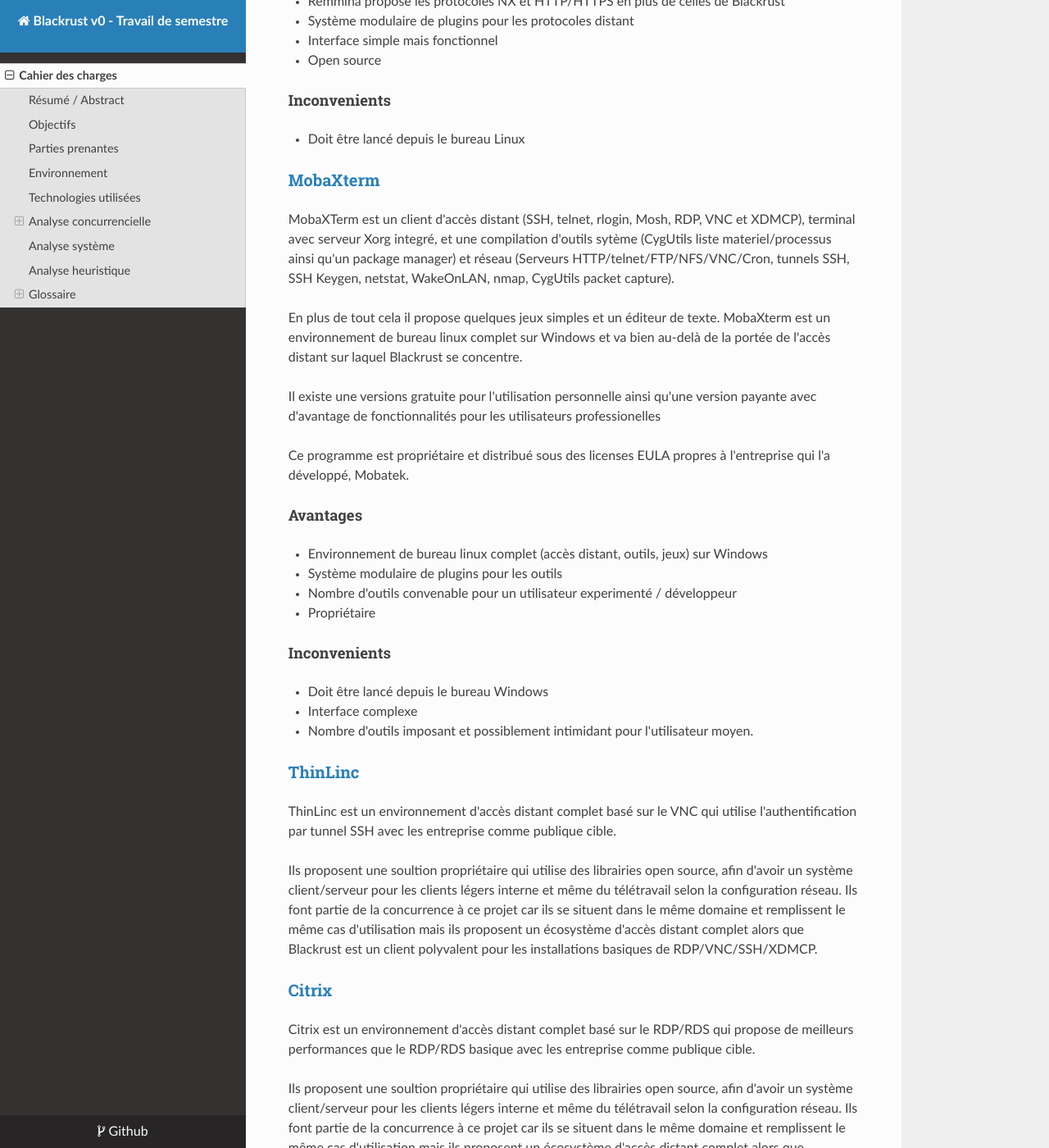
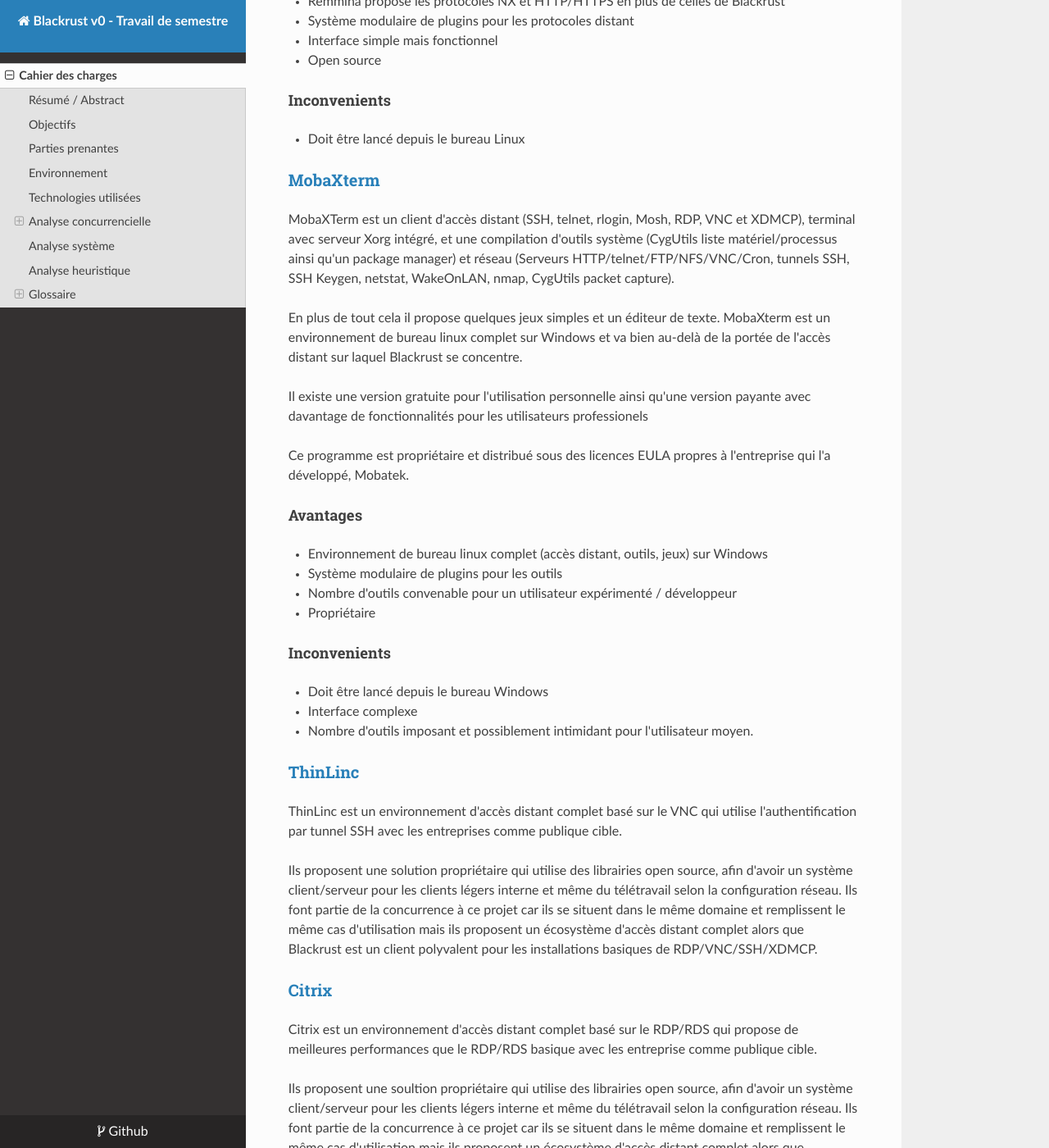
Before and after one commit to DylanUpchr/Blackrust, an MkDocs documentation site: the page built from docs/index.md, in a window 1280 px wide and 1400 px high, scrolled down 2415 px. Shown: the whole window at 82% size. Built offline with MkDocs 1.6.1, drawn with Linux system fonts in a browser that asks for light colours; nearby versions of some CDN libraries; some of the changed text lies outside the part shown.

Commit message:
Spellchecked CdC

```diff
--- a/docs/index.md
+++ b/docs/index.md
@@ -71,18 +71,18 @@
 - Doit être lancé depuis le bureau Linux
 
 ### [MobaXterm](https://mobaxterm.mobatek.net/)
-MobaXTerm est un client d'accès distant (SSH, telnet, rlogin, Mosh, RDP, VNC et XDMCP), terminal avec serveur Xorg integré, et une compilation d'outils sytème (CygUtils liste materiel/processus ainsi qu'un package manager) et réseau (Serveurs HTTP/telnet/FTP/NFS/VNC/Cron, tunnels SSH, SSH Keygen, netstat, WakeOnLAN, nmap, CygUtils packet capture).
+MobaXTerm est un client d'accès distant (SSH, telnet, rlogin, Mosh, RDP, VNC et XDMCP), terminal avec serveur Xorg intégré, et une compilation d'outils système (CygUtils liste matériel/processus ainsi qu'un package manager) et réseau (Serveurs HTTP/telnet/FTP/NFS/VNC/Cron, tunnels SSH, SSH Keygen, netstat, WakeOnLAN, nmap, CygUtils packet capture).
 
 En plus de tout cela il propose quelques jeux simples et un éditeur de texte. MobaXterm est un environnement de bureau linux complet sur Windows et va bien au-delà de la portée de l'accès distant sur laquel Blackrust se concentre.
 
-Il existe une versions gratuite pour l'utilisation personnelle ainsi qu'une version payante avec d'avantage de fonctionnalités pour les utilisateurs professionelles
+Il existe une version gratuite pour l'utilisation personnelle ainsi qu'une version payante avec davantage de fonctionnalités pour les utilisateurs professionels
 
-Ce programme est propriétaire et distribué sous des licenses EULA propres à l'entreprise qui l'a développé, Mobatek.
+Ce programme est propriétaire et distribué sous des licences EULA propres à l'entreprise qui l'a développé, Mobatek.
 
 #### Avantages
 - Environnement de bureau linux complet (accès distant, outils, jeux) sur Windows
 - Système modulaire de plugins pour les outils
-- Nombre d'outils convenable pour un utilisateur experimenté / développeur
+- Nombre d'outils convenable pour un utilisateur expérimenté / développeur
 - Propriétaire
 
 #### Inconvenients
@@ -91,12 +91,12 @@
 - Nombre d'outils imposant et possiblement intimidant pour l'utilisateur moyen.
 
 ### [ThinLinc](https://www.cendio.com/)
-ThinLinc est un environnement d'accès distant complet basé sur le VNC qui utilise l'authentification par tunnel SSH avec les entreprise comme publique cible.
+ThinLinc est un environnement d'accès distant complet basé sur le VNC qui utilise l'authentification par tunnel SSH avec les entreprises comme publique cible.
 
-Ils proposent une soultion propriétaire qui utilise des librairies open source, afin d'avoir un système client/serveur pour les clients légers interne et même du télétravail selon la configuration réseau. Ils font partie de la concurrence à ce projet car ils se situent dans le même domaine et remplissent le même cas d'utilisation mais ils proposent un écosystème d'accès distant complet alors que Blackrust est un client polyvalent pour les installations basiques de RDP/VNC/SSH/XDMCP.
+Ils proposent une solution propriétaire qui utilise des librairies open source, afin d'avoir un système client/serveur pour les clients légers interne et même du télétravail selon la configuration réseau. Ils font partie de la concurrence à ce projet car ils se situent dans le même domaine et remplissent le même cas d'utilisation mais ils proposent un écosystème d'accès distant complet alors que Blackrust est un client polyvalent pour les installations basiques de RDP/VNC/SSH/XDMCP.
 
 ### [Citrix](https://www.citrix.com/)
-Citrix est un environnement d'accès distant complet basé sur le RDP/RDS qui propose de meilleurs performances que le RDP/RDS basique avec les entreprise comme publique cible.
+Citrix est un environnement d'accès distant complet basé sur le RDP/RDS qui propose de meilleures performances que le RDP/RDS basique avec les entreprise comme publique cible.
 
 Ils proposent une soultion propriétaire qui utilise des librairies open source, afin d'avoir un système client/serveur pour les clients légers interne et même du télétravail selon la configuration réseau. Ils font partie de la concurrence à ce projet car ils se situent dans le même domaine et remplissent le même cas d'utilisation mais ils proposent un écosystème d'accès distant complet alors que Blackrust est un client polyvalent pour les installations basiques de RDP/VNC/SSH/XDMCP.
 ## Analyse système
--- a/mkdocs.yml
+++ b/mkdocs.yml
@@ -7,4 +7,4 @@
   name: readthedocs
 plugins:
     - with-pdf:
-        cover_subtitle: Client légér polyvalent
+        cover_subtitle: Client léger polyvalent
```
Also changed, not shown: other parts of docs/index.md (+3 -3 lines).
